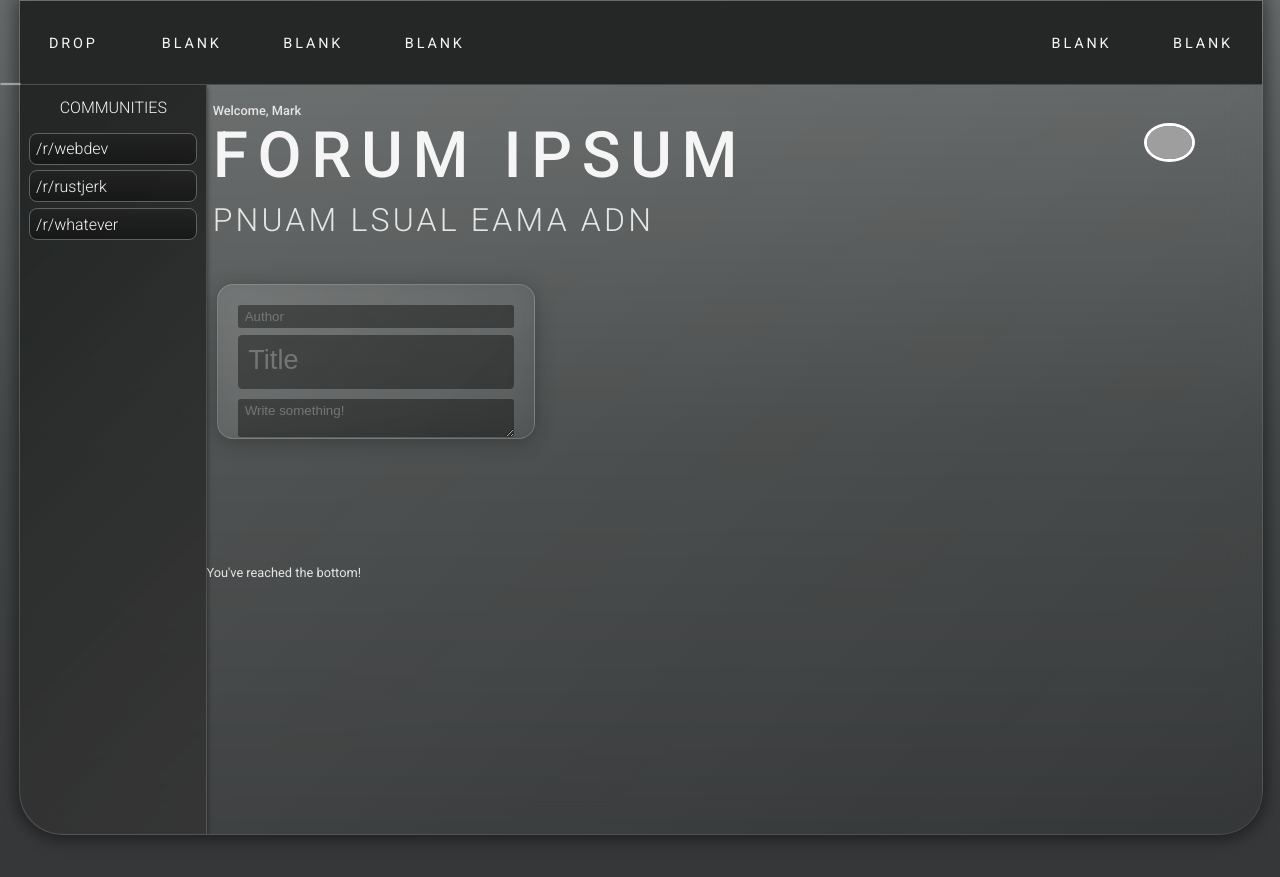
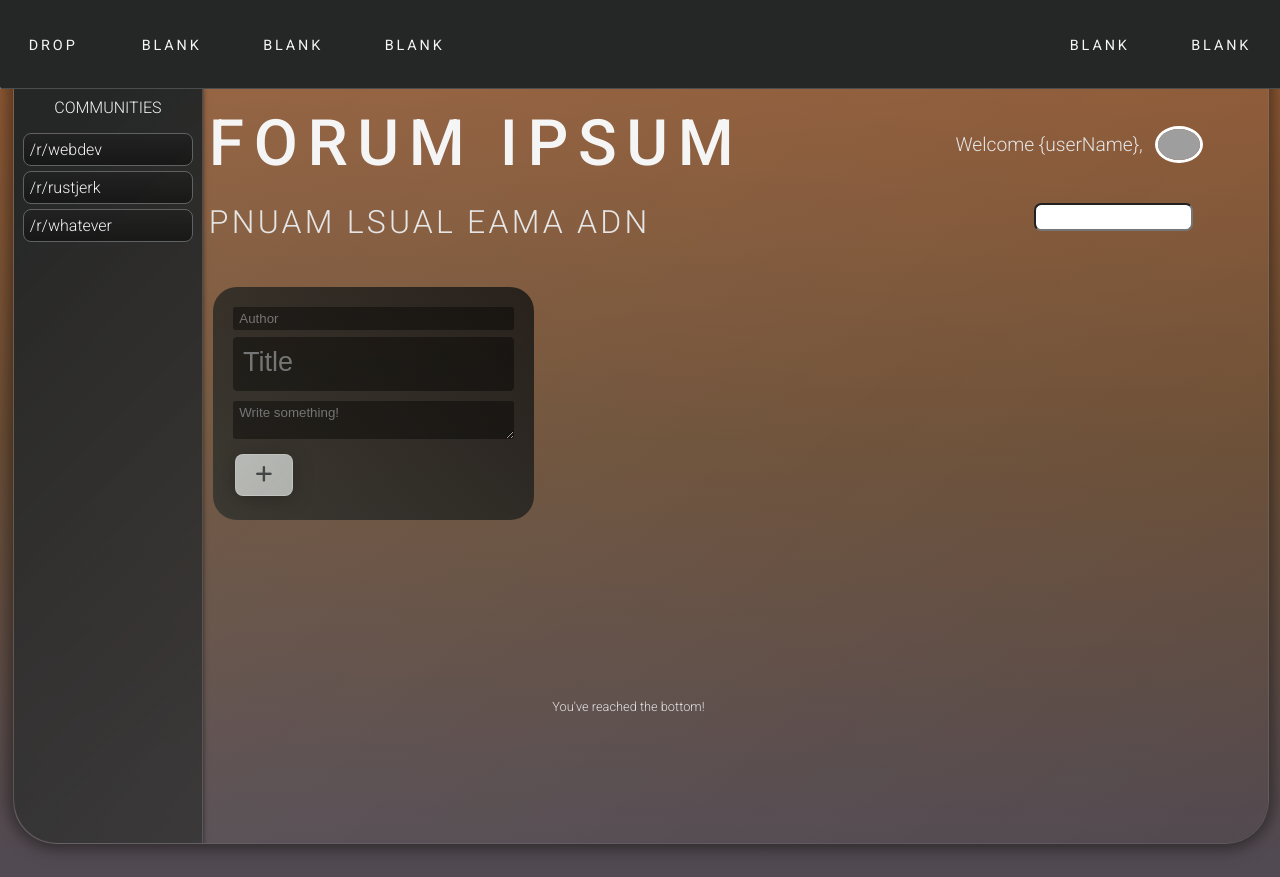
Before and after one commit to MarkCarsonDev/forumipsum, a Flask app: page /feed in a window 1280 px wide. Run offline with Flask 3, Linux system fonts and the light colour scheme; data that the repository does not hold is empty; some libraries are stand-ins or nearby versions; grey boxes are pictures that could not be loaded.

Commit message:
Changed color scheme (temp) and added preliminary profanity filter function

```diff
--- a/app.py
+++ b/app.py
@@ -54,7 +54,9 @@ def create_post():
         "comments": []
     }
 
-    # Filter content if needed
+    # filtering
+    if ("badword" in new_post["title"].lower() or "badword" in new_post["content"].lower()):
+        return jsonify({"message": "Failed content filter"}), 400
 
     db.posts_tb.insert_one(new_post)
     return jsonify({"message": "Post created successfully"}), 201
--- a/static/js/main.js
+++ b/static/js/main.js
@@ -53,7 +53,7 @@ async function fetchPosts() {
 
     // TODO: Check if user is logged in
     if (true) {
-        postsElement.innerHTML = postsElement.innerHTML + `<div class="post frosted">
+        postsElement.innerHTML = postsElement.innerHTML + `<div class="post" id="new-post">
         <form id="new-post-form">
                 <input type="text" id="new-author" name="author" placeholder="Author" required>
                     <br>
@@ -79,10 +79,10 @@ async function fetchPosts() {
         postElement.className = 'post frosted';
         postElement.innerHTML = `
         <div class="main-post">
+            <i class="fas fa-trash-alt trashcan-icon"></i>
             <p class="post-meta">By ${post.author} on ${post.date}</p>
             <h2 class="post-title">${post.title}</h2>
             <p class="post-content">${post.content}</p>
-            <i class="fas fa-trash-alt trashcan-icon"></i>
         </div>
         <div class="comments-section hidden">
             <div class="comments">
@@ -162,8 +162,10 @@ async function createPost(event) {
 
     if (response.ok) {
         fetchPosts(); // Reload the posts
+    } else if (response.status == 400) {
+        alert('Your post contains profanity. Please remove it and try again.');
     } else {
-        alert('Error creating post');
+        alert('Error creating post: ' + response.message);
     }
 }
 
--- a/static/styles.css
+++ b/static/styles.css
@@ -3,7 +3,9 @@
 /* Variables */
 :root {
     --nav-bar-color: rgb(37, 39, 39);
+    --nav-anchor-highlight-color: rgb(59, 63, 63);
     --frosted-bg-color: rgba(255, 255, 255, 0.1);
+    --frosted-fg-color: rgba(255, 255, 255, 0.2);
     --white-shadow-color: rgba(250, 250, 255, 0.2);
     --shadow-color: rgba(0, 0, 0, 0.25);
     --white-text-color: #f5f5f5;
@@ -48,7 +50,8 @@ body {
     /* background: linear-gradient(-45deg, #a0c1d1, #e0e0e0, #ffffff, #d7e6f2); */
     /* background: linear-gradient(-45deg, #ff9a9e, #fad0c4, #fbc2eb, #a6c1ee); */
     /* background: linear-gradient(-45deg, #2E3192, #1BFFFF, #1E90FF, #00a8cc); */
-    background: linear-gradient(to top, rgb(36, 37, 40), rgb(68, 71, 71) 50%, rgb(127, 130, 130) 94%, rgb(119, 122, 123) 100%);
+    background: linear-gradient(to top, rgb(54, 69, 113), rgb(107, 78, 53) 50%, rgb(179, 98, 49) 94%, rgb(158, 44, 44) 100%); /*sunset*/
+    /* background: linear-gradient(to top, rgb(36, 37, 40), rgb(68, 71, 71) 50%, rgb(127, 130, 130) 94%, rgb(119, 122, 123) 100%); */
     background-size: 200% 200%;
     animation: gradient 5s ease;
     animation-fill-mode: forwards;
@@ -62,10 +65,10 @@ body {
 /* */
 #page-content {
     position: fixed;
-    width: 97vw;
-    height: 95vh;
+    width: 98vw;
+    height: 96vh;
     top: 0;
-    margin: 0 1.5vw 5vh 1.5vw;
+    margin: 0 1vw 4vh 1vw;
     z-index: 0;
     border-radius: 0 0 5vmin 5vmin;
 }
@@ -79,7 +82,7 @@ body {
         'menu header profile-info profile-pic'
         'menu subheader search search'
         'menu posts posts posts';
-    grid-template-columns: 15% 50% 20% 15%;
+    grid-template-columns: 15% 55% 20% 10%;
     grid-template-rows: 10% 14% 10% 66%;
     gap: 0;
     width: 100%;
@@ -137,6 +140,10 @@ body {
     font-size: 0.9em;
     font-weight: 400;
     font-family: var(--roboto-font-family);
+}
+
+#nav a:hover {
+    background-color: var(--nav-anchor-highlight-color);
 }
 
 /* Left menu */
@@ -228,12 +235,51 @@ body {
 /* Profile info section */
 #local-profile-pic {
     grid-area: profile-pic;
-    margin-left: 1%;
-    width: 24%;
+    position: absolute;
+    left: 5%;
+    margin-left: 5%;
+    width: 33%;
     align-self: center;
     justify-self: center;
     border: white solid 3px;
     border-radius: 100%;
+}
+
+#local-profile-info {
+    grid-area: profile-info;
+    display: flex;
+    justify-content: right;
+    align-items: center;
+    color: var(--white-subtext-color);
+}
+
+#local-profile-info h3 {
+    font-size: 1.2em;
+    font-weight: 300;
+    margin: 0;
+    padding: 0;
+}
+
+/* Search bar */
+#search-bar {
+    grid-area: search;
+    display: flex;
+    justify-content: right;
+}
+
+#search-bar input {
+    border-radius: 0.5em;
+    font-size: 0.9em;
+    height: 1.5em;
+    width: 40%;
+    margin-right: 20%;
+}
+
+.search-icon {
+    top: 10px;
+    right: 10px;
+    font-size: 1.2em;
+    color: #888;
 }
 
 /* Suheader section */
@@ -262,14 +308,21 @@ body {
 #posts-footer {
     position: absolute;
     bottom: 0;
+    left: 40%;
+    width: 100%;
 }
 
 #posts-footer p {
+    position: absolute;
+    width: 20%;
+    left: -10%;
     color: var(--white-subtext-color);
     font-size: 0.8em;
     z-index: 5;
     text-align: center;
-    font-weight: 400;
+    font-weight: 300;
+    white-space: nowrap;
+    padding: 15vh 0 5vh 0;
 }
 
 .post {
@@ -278,10 +331,15 @@ body {
     border-radius: 1em;
     display: flex;
     flex-direction: column;
-    margin: 0 1% 7% 1%;
-    min-height: 25%;
-    max-height: 50%;
+    margin: 0 1% 4vh 1%;
+    min-height: 20vh;
+    max-height: 45vh;
     overflow: scroll;
+    transition: background-image 2s ease-in-out;
+}
+
+.post:hover {
+    background-image: linear-gradient(45deg, var(--frosted-fg-color), var(--frosted-bg-color));
 }
 
 .main-post {
@@ -295,12 +353,12 @@ body {
         top: 10px;
         right: 10px;
         font-size: 1.2em;
-        color: #ccc;
+        color: #888;
         cursor: pointer;
     }
 
     .trashcan-icon:hover {
-        color: #999;
+        color: #ddd;
     }
 
 .comments-section {
@@ -365,8 +423,8 @@ body {
 }
 
 /* New Post */
-
 form#new-post-form {
+    background: linear-gradient(45deg, rgba(47, 50, 46, 0.8), rgba(19, 19, 19, 0.8));
     border-radius: 1.5em;
     padding: 1.25em;
 }
@@ -468,7 +526,7 @@ form.comment-form button[type="submit"]:hover .plus-icon {
 .frosted {
     background-image: linear-gradient(135deg, var(--frosted-bg-color), rgba(255, 255, 255, 0));
     box-shadow: 0 3px 20px var(--shadow-color);
-    backdrop-filter: blur(1em);
+    /* backdrop-filter: blur(1em); */
     border: 1px solid rgba(255, 255, 255, 0.18);
 }
 
--- a/templates/feed.html
+++ b/templates/feed.html
@@ -38,7 +38,7 @@
                 </div>
             </div>
             <div id="header">
-                <h3>Welcome, Mark</h3>
+                <h3></h3>
                 <h1>FORUM IPSUM</h1>
             </div>
             <div id="subheader">
@@ -46,7 +46,12 @@
             </div>
             <div id="posts">
             </div>
+            <div id="local-profile-info"><h3>Welcome {userName},</h3></div>
             <img id="local-profile-pic" src="https://upload.wikimedia.org/wikipedia/commons/2/2c/Default_pfp.svg">
+            <form id="search-bar" action="/search" target="_blank">
+                <input name="search">
+            </form>
+
         </div>
     </div>
 
```
